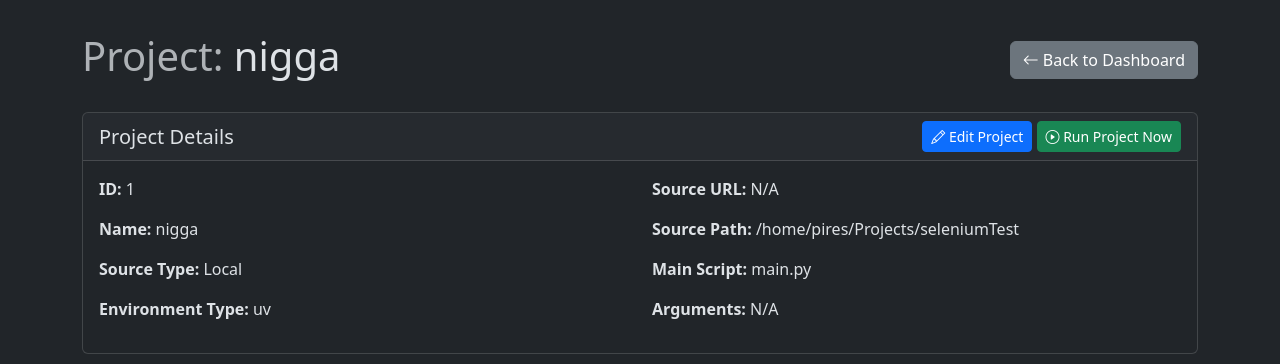
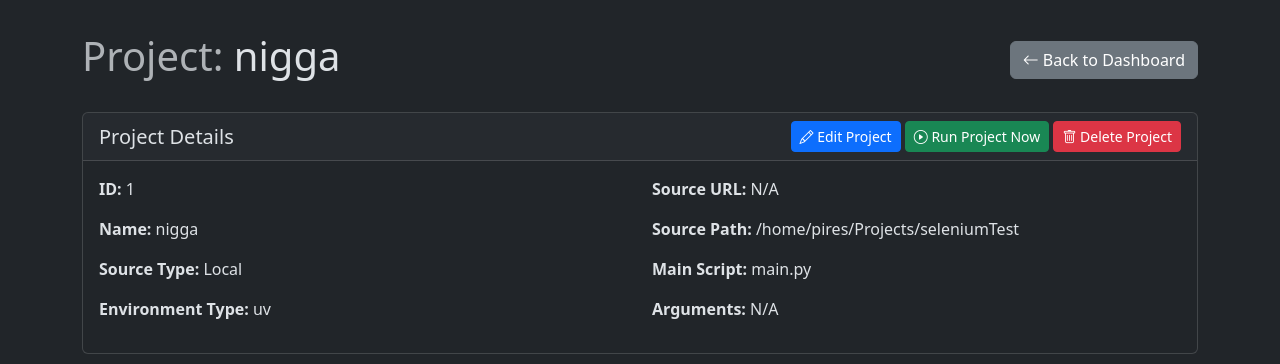
Before and after one commit to RPires27/PyOrchestrator, a FastAPI app: page /projects/1 in a window 1280 px wide. Shown: the part 56-420 px from the top of the page. Run offline with FastAPI, Linux system fonts and the light colour scheme.

Commit message:
feat: add delete project button to project detail page

```diff
--- a/templates/project_detail.html
+++ b/templates/project_detail.html
@@ -17,6 +17,9 @@
             <a href="/projects/{{ project.id }}/edit" class="btn btn-primary btn-sm"><i class="bi bi-pencil"></i> Edit Project</a>
             <form action="/projects/{{ project.id }}/run" method="post" style="display:inline;">
                 <button type="submit" class="btn btn-success btn-sm"><i class="bi bi-play-circle"></i> Run Project Now</button>
+            </form>
+            <form action="/projects/{{ project.id }}/delete" method="post" style="display:inline;" onsubmit="return confirm('Are you sure you want to delete this project and all its associated schedules and runs?');">
+                <button type="submit" class="btn btn-danger btn-sm"><i class="bi bi-trash"></i> Delete Project</button>
             </form>
         </div>
     </div>
```
